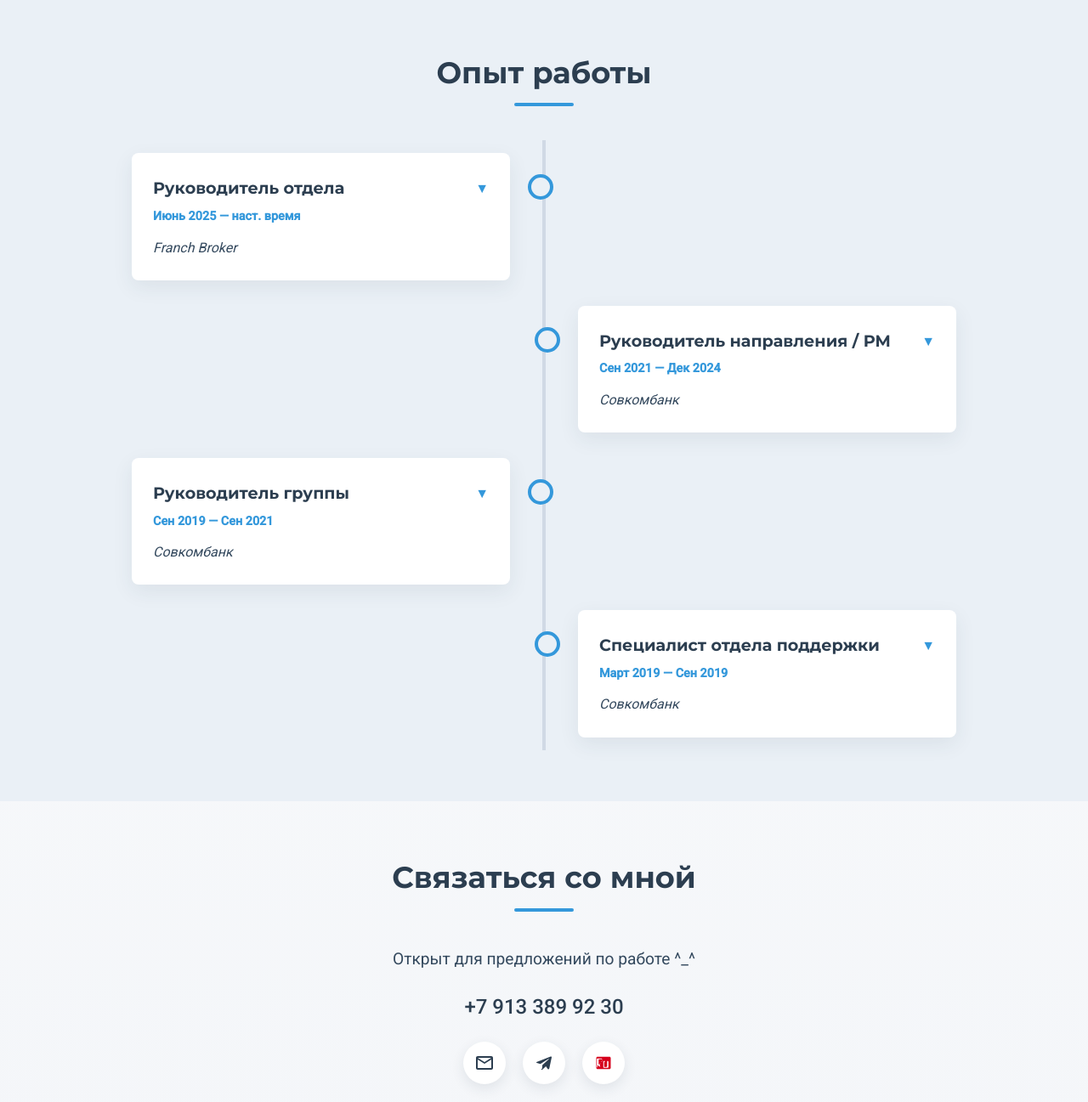
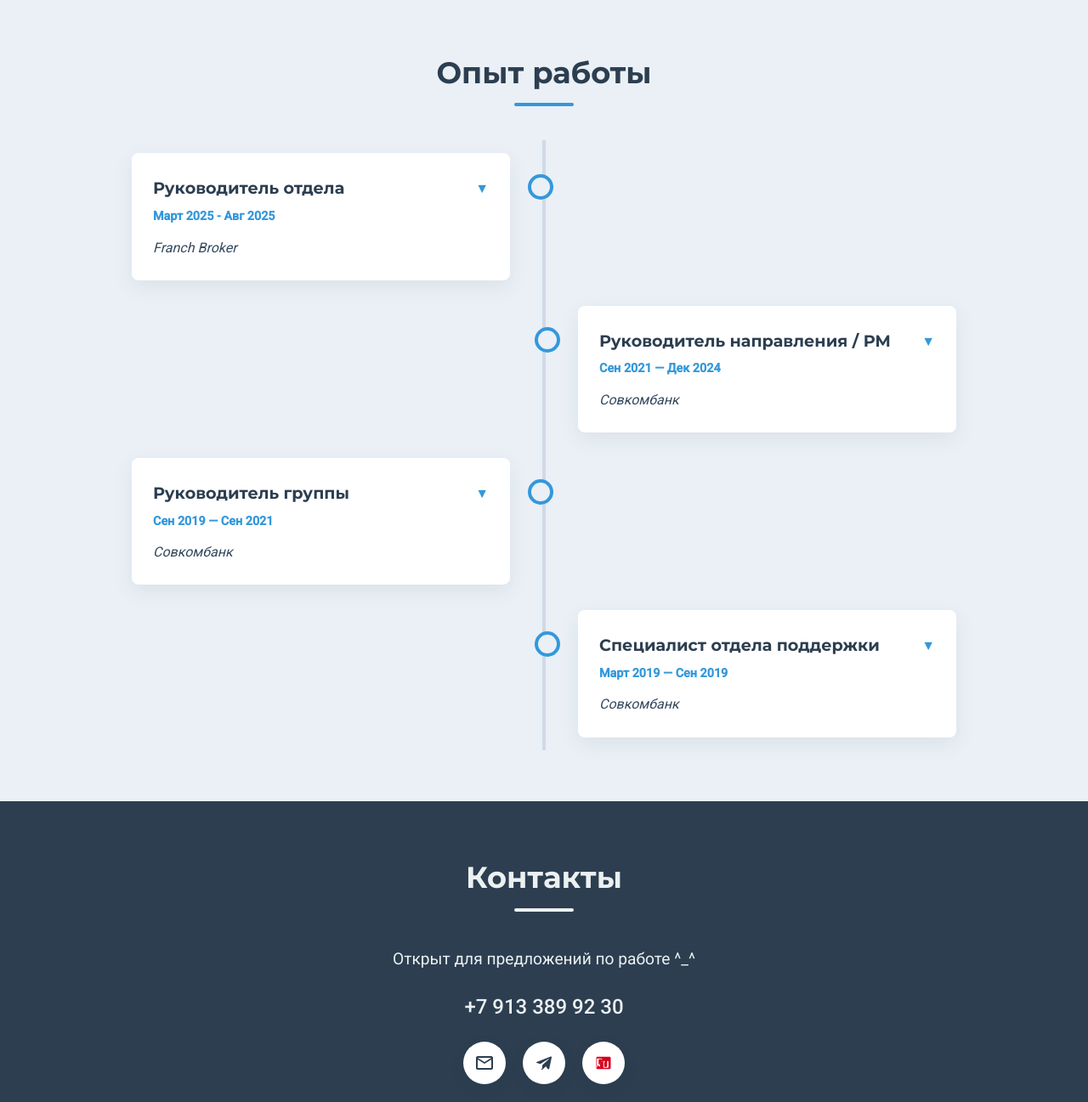
Before and after one commit to rbliar2312/resume, a plain HTML site: page resume/resume.html in a window 1280 px wide. Shown: the part 1500-2797 px from the top of the page at 85% size. Drawn offline with Linux system fonts and the light colour scheme.

Commit message:
Update resume.html

```diff
--- a/resume/resume.html
+++ b/resume/resume.html
@@ -42,7 +42,7 @@
         .hero-text .subtitle { font-size: 1.1rem; font-weight: 500; color: var(--secondary-color); margin-bottom: 25px; }
         .hero-text p { margin-bottom: 15px; }
         .hero-photo { flex-basis: 40%; max-width: 350px; }
-        .hero-photo img { width: 100%; border-radius: 50%; border: 7px solid var(--card-bg-color); box-shadow: 0 10px 50px rgba(44, 62, 80, 0.2); }
+        .hero-photo img { width: 100%; border-radius: 20px; border: 7px solid var(--card-bg-color); box-shadow: 0 10px 50px rgba(44, 62, 80, 0.2); }
 
         #projects { background: transparent; padding-bottom: 40px;}
         .projects-slider-wrapper { position: relative; }
@@ -86,10 +86,12 @@
         .collapsible-content h4 { font-size: 1rem; margin-top: 15px; margin-bottom: 10px; border-bottom: 2px solid #f4f6f9; padding-bottom: 5px; }
         .collapsible-content ul { list-style-position: inside; padding-left: 5px; }
 
-        #contact { text-align: center; }
+        #contact { text-align: center; background-color: var(--primary-color); }
+        #contact h2, #contact p, #contact .contact-phone a { color: var(--light-text-color); }
+        #contact h2::after { background-color: var(--light-text-color); }
         #contact p { font-size: 1.2rem; }
-        .contact-phone { font-size: 1.5rem; font-weight: 500; color: var(--primary-color); margin: 20px 0; }
-        .contact-phone a { color: inherit; text-decoration: none; }
+        .contact-phone { font-size: 1.5rem; font-weight: 500; margin: 20px 0; }
+        .contact-phone a { text-decoration: none; }
         .contact-links { display: flex; justify-content: center; align-items: center; gap: 20px; }
         .contact-links a { display: flex; align-items: center; justify-content: center; width: 50px; height: 50px; background-color: var(--card-bg-color); border-radius: 50%; box-shadow: 0 5px 15px rgba(44, 62, 80, 0.1); transition: transform 0.3s, box-shadow 0.3s; }
         .contact-links a:hover { transform: translateY(-5px); box-shadow: 0 8px 20px rgba(44, 62, 80, 0.15); }
@@ -139,7 +141,7 @@
             <div class="container hero-content">
                 <div class="hero-text">
                     <h1 class="main-title">Руководитель по развитию клиентской службы и проектов</h1>
-                    <p class="subtitle">Project manager | Бизнес-аналитик | Промт-инженер</p>
+                    <p class="subtitle">Project manager | Бизнес-аналитик | Промпт-инженер</p>
                     <p>Соединяю бизнес и технические решения. Делаю так, чтобы процессы работали эффективно и приносили результат. Имея опыт руководства большими командами в банковской сфере, я глубоко понимаю, как устроен клиентский сервис изнутри — с его проблемами и возможностями.</p>
                     <p>Мой подход — не в использовании конкретного ПО, а в достижении цели с помощью доступных и наиболее эффективных на данный момент инструментов. Будь то продвинутый Excel, внутренние системы компании или современные нейросети для создания прототипов.</p>
                     <p>На практике это вылилось в проекты по запуску ИИ-анализа звонков, созданию дашбордов, которые реально помогают принимать решения, и разработку ботов для автоматизации рутины. Я хорошо нахожу общий язык и с линейными сотрудниками, и с аналитиками, и со стратегами, и с разработчиками, потому что понимаю цели каждой из сторон.</p>
@@ -201,11 +203,11 @@
                     <div class="timeline-item left">
                         <div class="timeline-content">
                             <h3>Руководитель отдела</h3>
-                            <div class="date">Июнь 2025 — наст. время</div>
+                            <div class="date">Март 2025 - Авг 2025</div>
                             <div class="company">Franch Broker</div>
                             <div class="collapsible-content">
-                                <h4>Обязанности:</h4><ul><li>Контроль за выполнением KPI группы.</li><li>Решение кадровых вопросов.</li><li>Работа с отчётностью, ее создание, анализ.</li></ul>
-                                <h4>Достижения:</h4><ul><li>Описал и изменил ряд бизнес-процессов.</li><li>Создал ряд проектов: базу знаний, консьерж-бот, динамическую отработку возражений, интерактивный дашборд.</li></ul>
+                                <h4>Обязанности:</h4><ul><li>Аудит бизнес-процессов и предложения по улучшению</li><li>Разрабатывать и внедрять проекты</li><li>Курировать техническую группу</li><li>Контроль за выполнением KPI группы.</li><li>Решение кадровых вопросов.</li><li>Работа с отчётностью, ее создание, анализ.</li></ul>
+                                <h4>Достижения:</h4><ul><li>Описал и изменил ряд БП</li><li>Создал интерактивный дашборд с помощью гугл таблиц и АПИ манго</li><li>Создал бот по отработке возражений учитывая специфику бизнеса и орг структуру</li><li>Нашел бесплатную платформу и создал с нуля базу знаний на ней</li><li>Создал единного консьерж-бота на телеграме с широким функционалом для сотрудников и руководителей</li></ul>
                             </div>
                         </div>
                     </div>
@@ -248,7 +250,7 @@
 
         <section id="contact">
             <div class="container">
-                <h2>Связаться со мной</h2>
+                <h2>Контакты</h2>
                 <p>Открыт для предложений по работе ^_^</p>
                 <div class="contact-phone">
                     <a href="tel:+79133899230">+7 913 389 92 30</a>
@@ -257,7 +259,7 @@
                    <a href="mailto:rbliar@yandex.ru" title="Email">
                        <svg viewBox="0 0 24 24"><path d="M22 6c0-1.1-.9-2-2-2H4c-1.1 0-2 .9-2 2v12c0 1.1.9 2 2 2h16c1.1 0 2-.9 2-2V6zm-2 0l-8 5-8-5h16zm0 12H4V8l8 5 8-5v10z"></path></svg>
                    </a>
-                   <a href="https://t.me/don_liar" target="_blank" title="Telegram">
+                   <a href="https://t.me/Aleksei_Li_Radievich" target="_blank" title="Telegram">
                        <svg viewBox="0 0 24 24"><path d="M9.78 18.65l.28-4.23l7.68-6.92c.34-.31-.07-.46-.52-.19L7.74 13.3L3.64 12c-.88-.25-.89-.86.2-1.3l15.97-6.16c.73-.33 1.43.18 1.15 1.3l-2.72 12.57c-.28 1.13-1.04 1.4-1.74.88L14.25 16l-4.12 3.85c-.79.71-1.2.33-1.35-.6z"></path></svg>
                    </a>
                    <a href="https://spb.hh.ru/resume/52861b9eff0f32bc060039ed1f435539794a53" target="_blank" title="Резюме на HH.ru">
@@ -270,7 +272,7 @@
 
     <footer>
         <div class="container">
-            © 2025 Алексей Ли. Эта страница тоже создана с помощью нейронки.
+
         </div>
     </footer>
 
```
